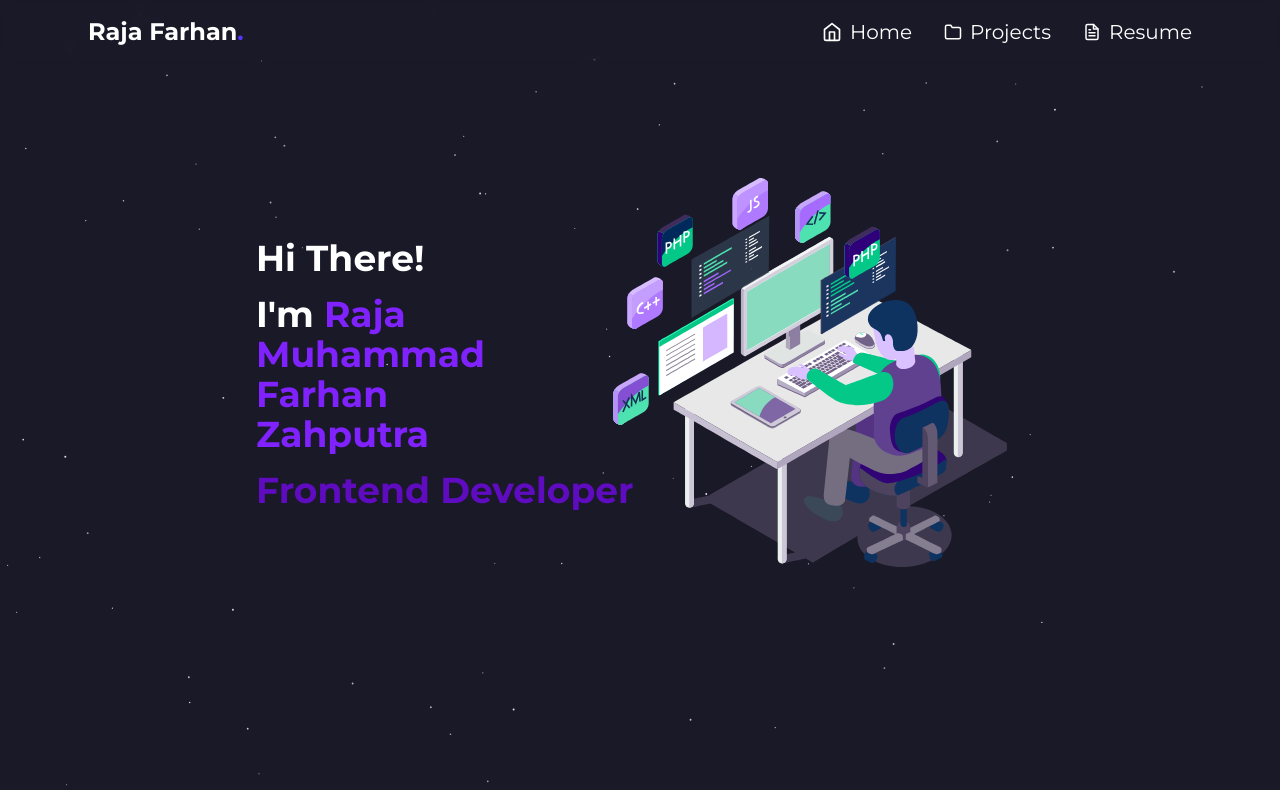
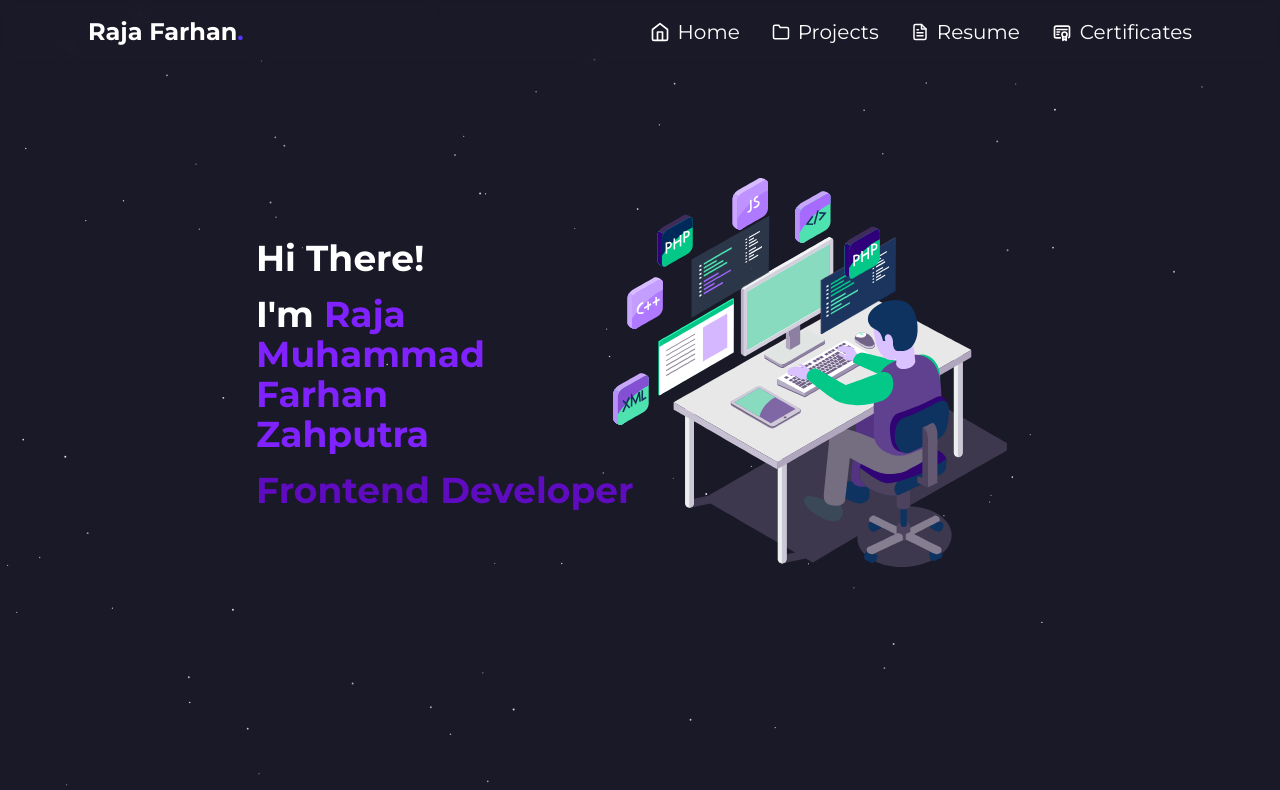
Before and after one commit to RajaFarhann/Portfolio-Website, a Next.js app: page / in a window 1280 px wide. Shown: the top 790 px of the page. Built offline with nearby package versions, Linux system fonts and the light colour scheme.

Commit message:
chore: add certificates in navbar

```diff
--- a/src/components/navbar.jsx
+++ b/src/components/navbar.jsx
@@ -3,6 +3,7 @@
 import { useState } from "react";
 import Link from "next/link";
 import { FiFolder, FiFileText, FiHome } from "react-icons/fi"
+import { TbCertificate } from "react-icons/tb";
 
 export default function Navbar() {
   const [open, setOpen] = useState(false);
@@ -21,6 +22,7 @@ export default function Navbar() {
             { label: "Home", href: "/", icon: <FiHome size={20} /> },
             { label: "Projects", href: "/projects", icon: <FiFolder size={18} /> },
             { label: "Resume", href: "/resume", icon: <FiFileText size={18} /> },
+            { label: "Certificates", href: "/certificates", icon: <TbCertificate size={20} /> },
           ].map((item) => (
             <li key={item.label}>
               <Link
@@ -71,6 +73,11 @@ export default function Navbar() {
                 Resume
               </Link>
             </li>
+            <li>
+              <Link onClick={() => setOpen(false)} href="/certificates">
+                Certificates
+              </Link>
+            </li>
           </ul>
         </div>
       )}
```
